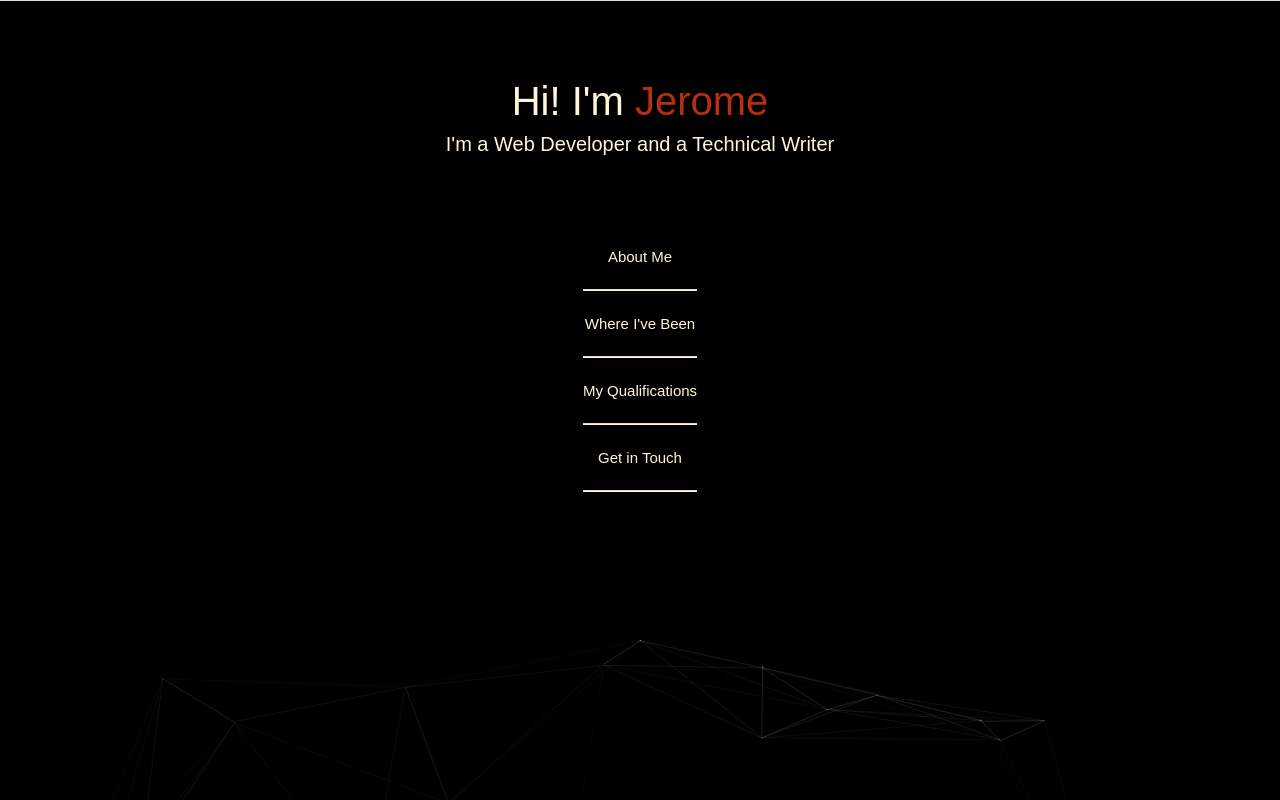
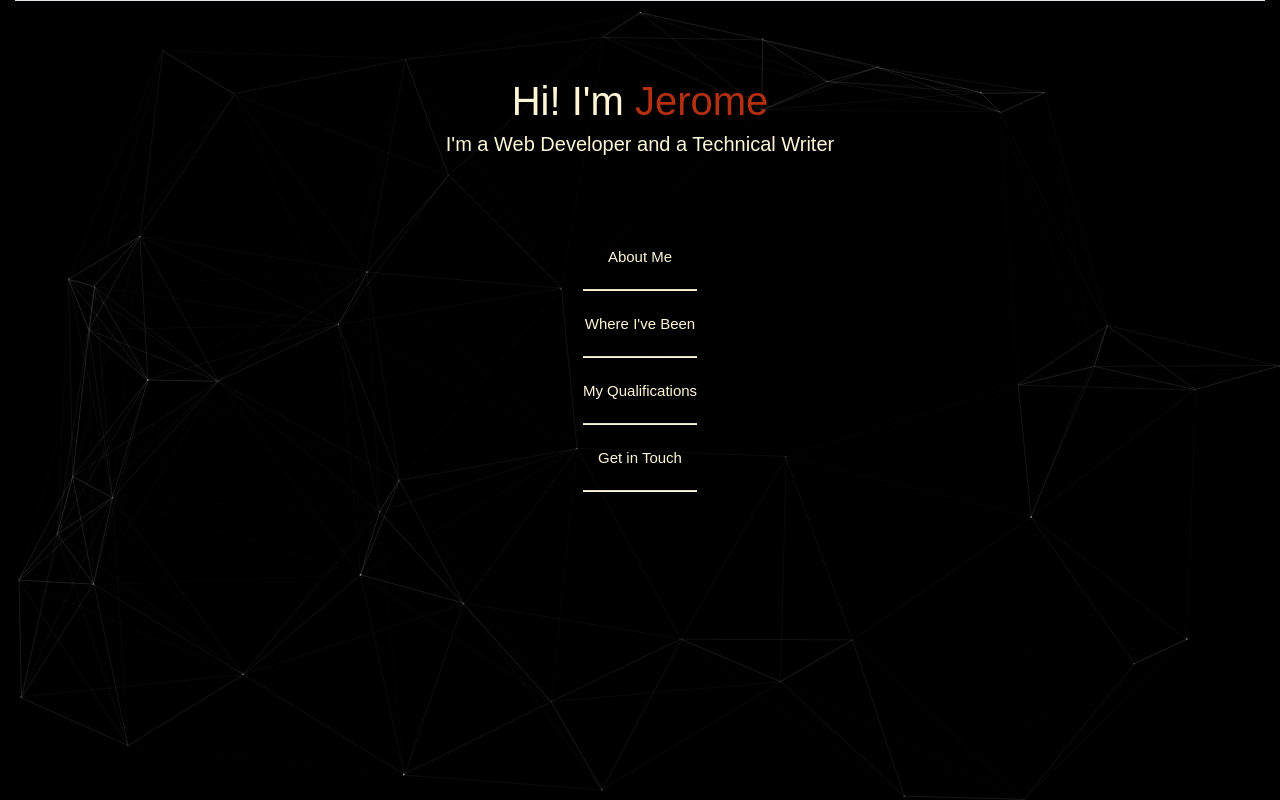
Before and after one commit to grizzlycodescat/angularPortfolio, an Angular app: page / in a window 1280 px wide. Built offline with nearby package versions, Linux system fonts and the light colour scheme.

Commit message:
background back up

```diff
--- a/src/app/header/header.component.html
+++ b/src/app/header/header.component.html
@@ -45,7 +45,7 @@
 </ng-template>
  -->
 
-<div class="table-responsive-xl">
+<div class="table-responsive-xl container-fluid">
   <table class="table" style="text-align: center" *ngIf="showFlag; else temp">
     <tr>
       <th>
```
